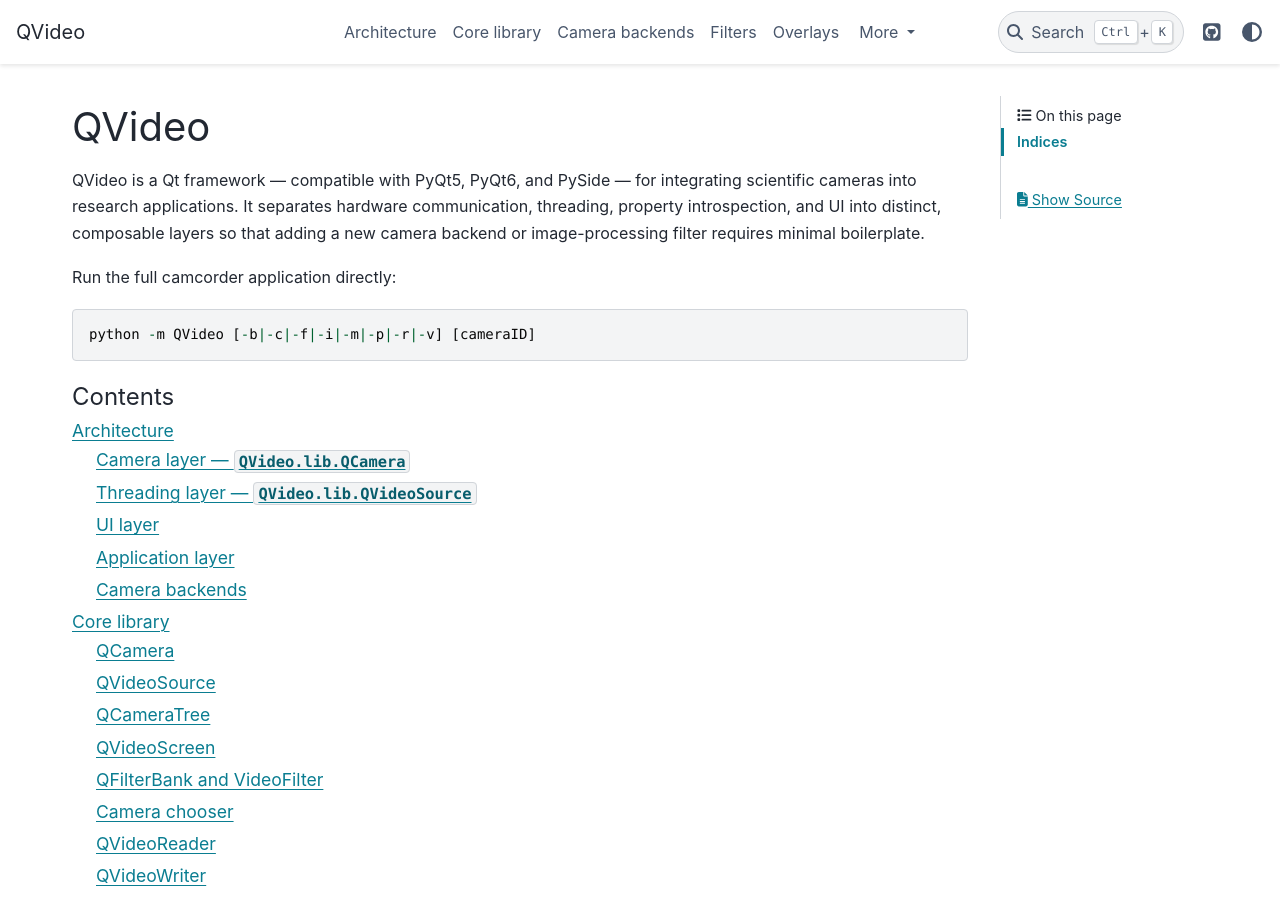
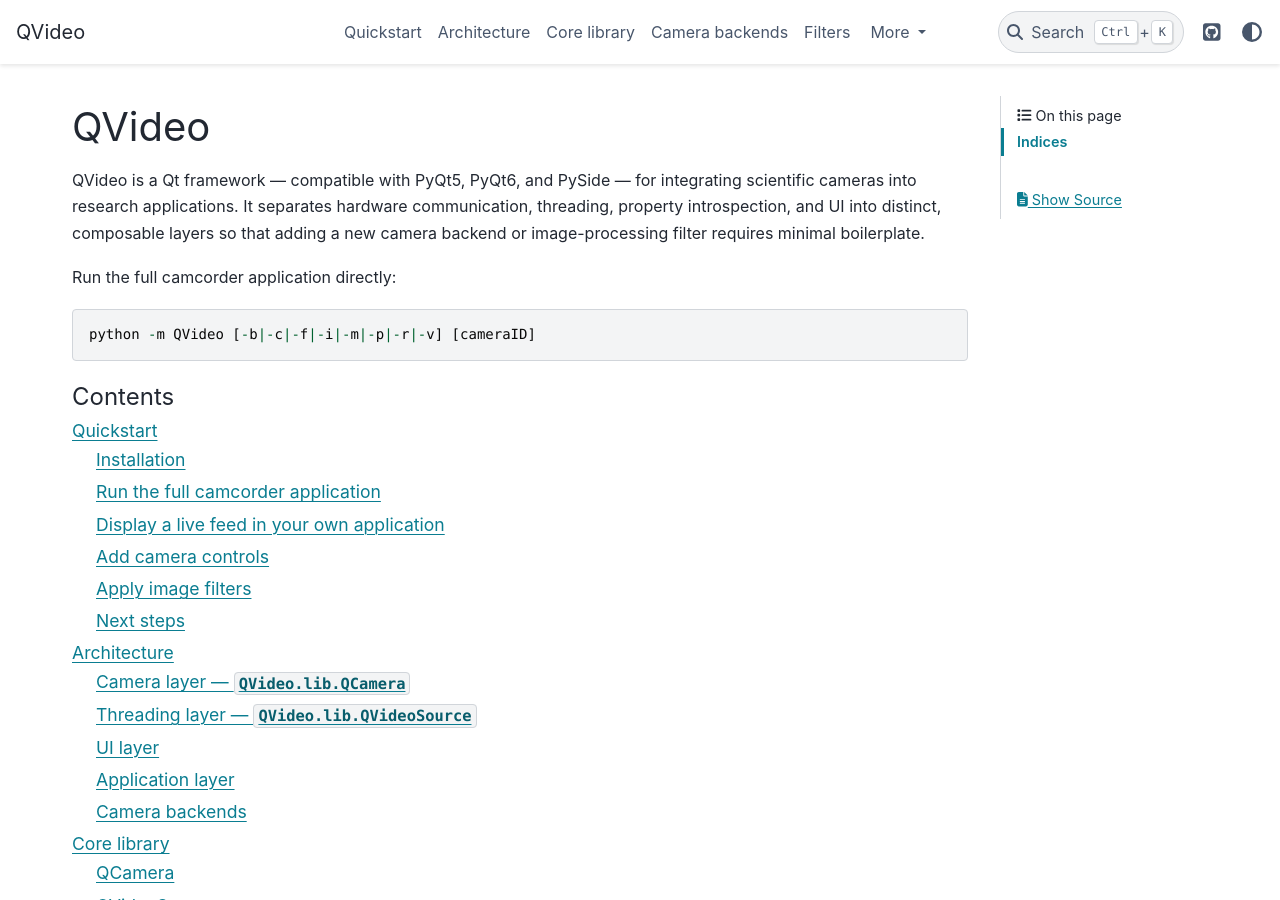
Before and after one commit to davidgrier/QVideo, a Sphinx documentation site: the page built from docs/index.rst, in a window 1280 px wide and 900 px high. Built offline with Sphinx 7.4.7 and the PyData theme 0.15.4, drawn with Linux system fonts in a browser that asks for light colours; part of the change alters nothing that is shown; some of the changed text lies outside the part shown.

Commit message:
docs: add quickstart page covering install, camcorder, live feed, controls, and filters
Co-Authored-By: Claude Sonnet 4.6 <noreply@anthropic.com>

```diff
--- a/docs/index.rst
+++ b/docs/index.rst
@@ -15,6 +15,7 @@ Run the full camcorder application directly::
    :maxdepth: 2
    :caption: Contents
 
+   quickstart
    architecture
    api/lib
    api/cameras
--- /dev/null
+++ b/docs/quickstart.rst
@@ -0,0 +1,133 @@
+Quickstart
+==========
+
+Installation
+------------
+
+Install QVideo with a Qt binding.  PyQt5 and PyQt6 are both supported:
+
+.. code-block:: bash
+
+   pip install QVideo[pyqt5]   # PyQt5
+   pip install QVideo[pyqt6]   # PyQt6
+
+To record video to HDF5 files, add the ``dvr`` extra:
+
+.. code-block:: bash
+
+   pip install QVideo[pyqt5,dvr]
+
+Run the full camcorder application
+-----------------------------------
+
+The quickest way to see QVideo in action is to launch the built-in
+camcorder.  Use the flag for your camera type:
+
+.. code-block:: bash
+
+   python -m QVideo -c          # USB webcam via OpenCV
+   python -m QVideo -b          # Basler camera
+   python -m QVideo -f          # FLIR camera
+   python -m QVideo -i          # IDS camera
+   python -m QVideo -m          # MATRIX VISION / generic GenICam
+   python -m QVideo -r          # Allied Vision VimbaX
+   python -m QVideo -p          # Raspberry Pi camera
+
+The camcorder window shows the live feed, a property tree for adjusting
+camera settings, and a DVR panel for recording.
+
+Display a live feed in your own application
+-------------------------------------------
+
+The minimal wiring is a source connected to a display widget:
+
+.. code-block:: python
+
+   import pyqtgraph as pg
+   from QVideo.cameras.Noise import QNoiseSource
+   from QVideo.lib import QVideoScreen
+
+   app = pg.mkQApp()
+
+   source = QNoiseSource()
+   screen = QVideoScreen()
+   source.newFrame.connect(screen.setImage)
+
+   screen.show()
+   source.start()
+   app.exec()
+
+:class:`~QVideo.cameras.Noise.QNoiseSource` generates synthetic noise
+frames — no hardware required.  Replace it with any other source to use
+real hardware:
+
+.. code-block:: python
+
+   from QVideo.cameras.OpenCV import QOpenCVSource   # USB webcam
+   from QVideo.cameras.Genicam import QGenicamSource # GenICam camera
+   from QVideo.cameras.Basler import QBaslerSource   # Basler camera
+
+The rest of the code is identical — the source, screen, and filter
+pipeline do not depend on the underlying hardware.
+
+Add camera controls
+-------------------
+
+:class:`~QVideo.lib.QCameraTree` reads the camera's registered
+properties and builds a control panel automatically:
+
+.. code-block:: python
+
+   import pyqtgraph as pg
+   from QVideo.cameras.Noise import QNoiseCamera, QNoiseSource
+   from QVideo.lib import QCameraTree, QVideoScreen
+   from qtpy.QtWidgets import QApplication, QHBoxLayout, QWidget
+
+   app = QApplication([])
+
+   camera = QNoiseCamera()
+   source = QNoiseSource(camera=camera)
+   screen = QVideoScreen()
+   tree   = QCameraTree(camera=camera)
+
+   source.newFrame.connect(screen.setImage)
+
+   window = QWidget()
+   layout = QHBoxLayout(window)
+   layout.addWidget(screen)
+   layout.addWidget(tree)
+   window.show()
+
+   source.start()
+   app.exec()
+
+Apply image filters
+-------------------
+
+Insert a :class:`~QVideo.lib.QFilterBank` between the source and
+screen to process frames before display:
+
+.. code-block:: python
+
+   from QVideo.lib import QFilterBank
+   from QVideo.filters import QBlurFilter, QEdgeFilter
+
+   bank = QFilterBank()
+   bank.addFilter(QBlurFilter())
+   bank.addFilter(QEdgeFilter())
+
+   source.newFrame.connect(bank.updateFrame)
+   bank.newFrame.connect(screen.setImage)
+
+Filters are applied in order.  Enable or disable individual filters at
+runtime via their ``enabled`` property.
+
+Next steps
+----------
+
+- :doc:`architecture` — how the camera, threading, UI, and filter layers
+  fit together.
+- :doc:`api/lib` — full API reference for the core abstractions.
+- :doc:`api/cameras` — available camera backends and their options.
+- :doc:`api/filters` — available image filters.
+- :doc:`api/dvr` — recording and playback.
```
